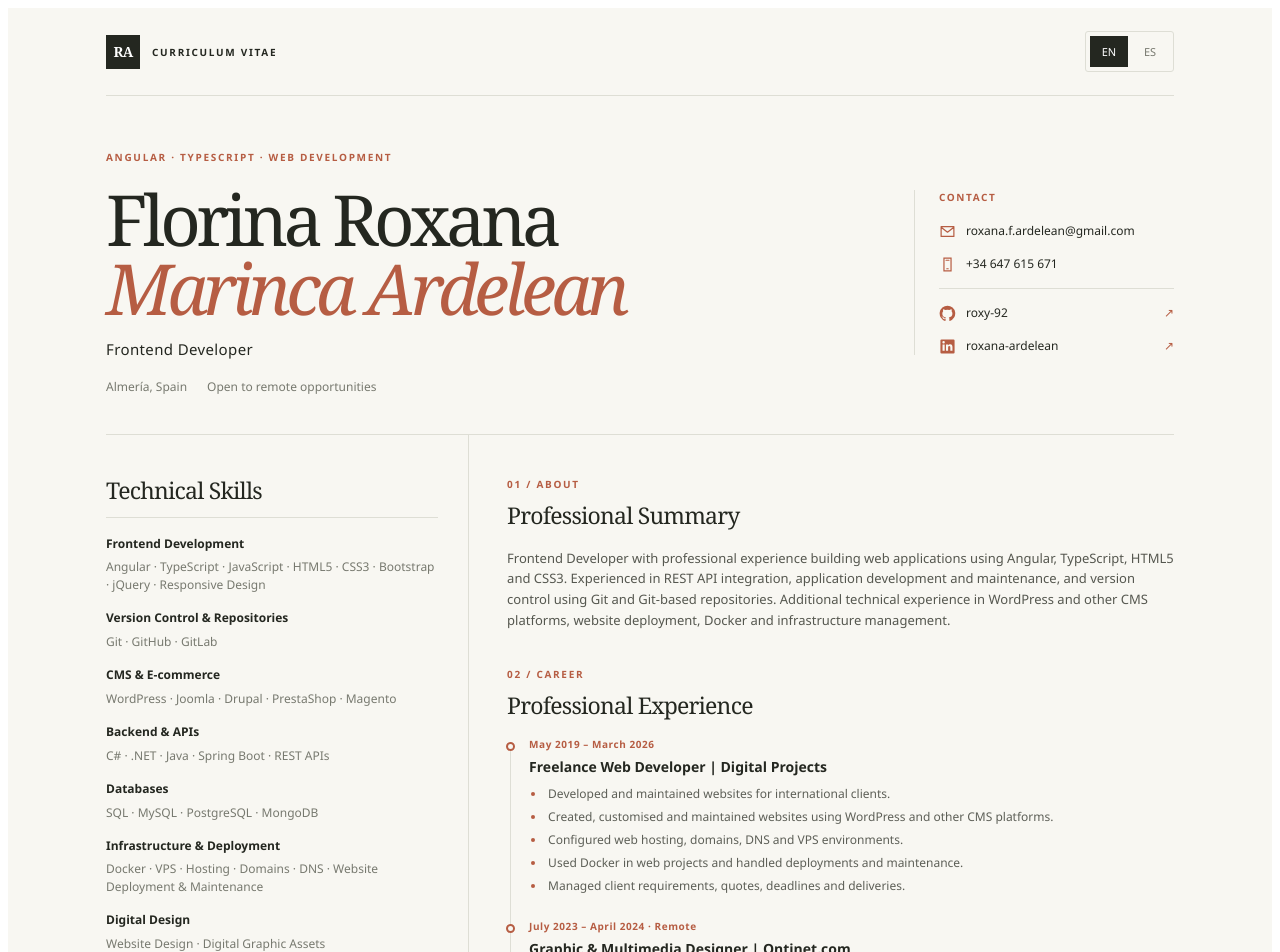
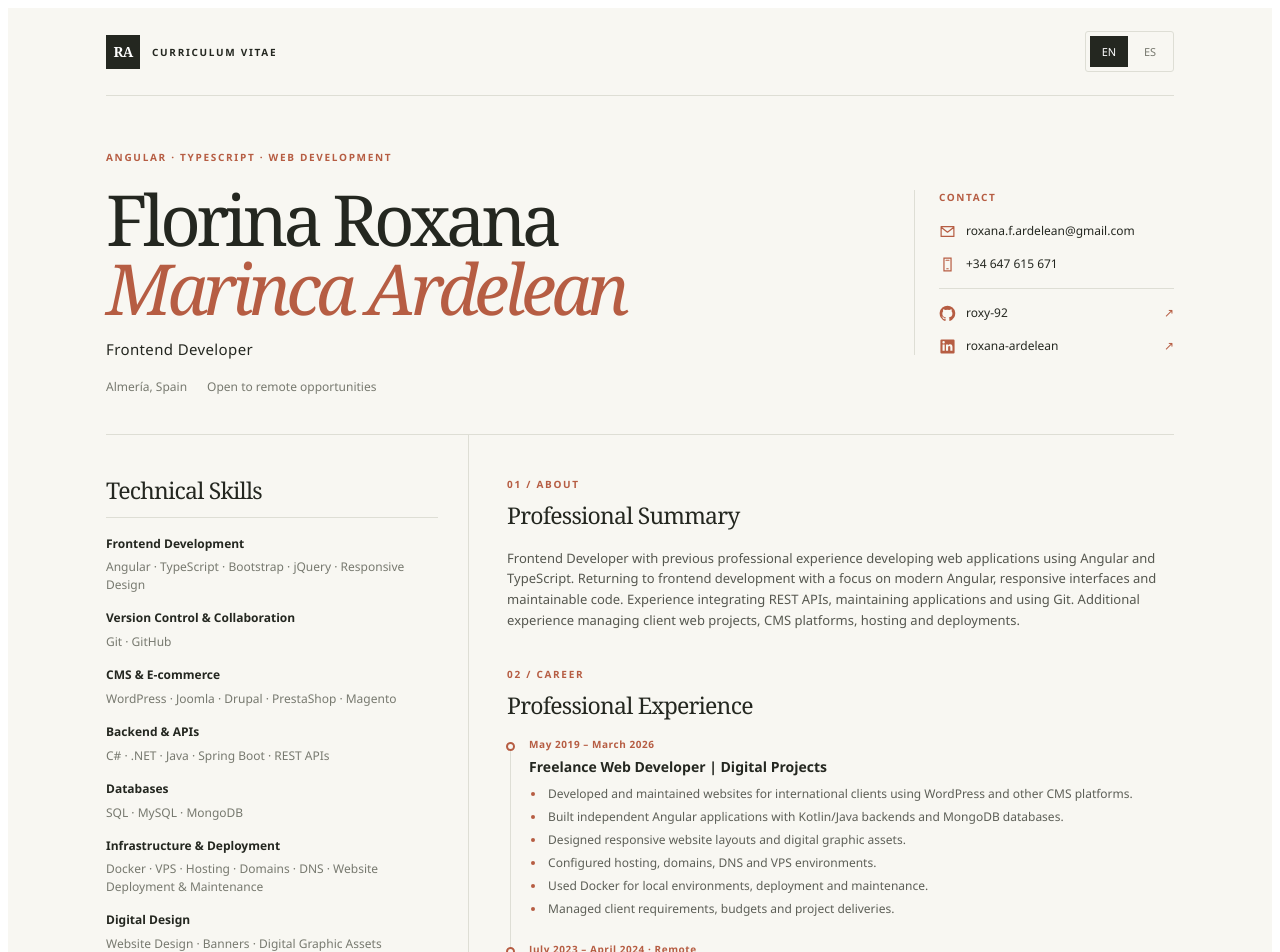
Before and after one commit to roxy-92/frontend-cv, an Angular app: page / in a window 1280 px wide. Shown: the top 952 px of the page. Built offline with nearby package versions, Linux system fonts and the light colour scheme.

Commit message:
Update CV content, skills and mentoring experience

```diff
--- a/src/app/app.ts
+++ b/src/app/app.ts
@@ -19,11 +19,11 @@ export class App {
       contact: 'Contact',
       profile: 'Professional Summary',
       profileText:
-        'Frontend Developer with professional experience building web applications using Angular, TypeScript, HTML5 and CSS3. Experienced in REST API integration, application development and maintenance, and version control using Git and Git-based repositories. Additional technical experience in WordPress and other CMS platforms, website deployment, Docker and infrastructure management.',
+        'Frontend Developer with previous professional experience developing web applications using Angular and TypeScript. Returning to frontend development with a focus on modern Angular, responsive interfaces and maintainable code. Experience integrating REST APIs, maintaining applications and using Git. Additional experience managing client web projects, CMS platforms, hosting and deployments.',
       skills: 'Technical Skills',
       experience: 'Professional Experience',
       education: 'Education',
-      training: 'Certifications & Additional Training',
+      training: 'Additional Activities',
       languages: 'Languages',
 
       jobs: [
@@ -31,11 +31,12 @@ export class App {
           title: 'Freelance Web Developer | Digital Projects',
           dates: 'May 2019 – March 2026',
           bullets: [
-            'Developed and maintained websites for international clients.',
-            'Created, customised and maintained websites using WordPress and other CMS platforms.',
-            'Configured web hosting, domains, DNS and VPS environments.',
-            'Used Docker in web projects and handled deployments and maintenance.',
-            'Managed client requirements, quotes, deadlines and deliveries.',
+            'Developed and maintained websites for international clients using WordPress and other CMS platforms.',
+            'Built independent Angular applications with Kotlin/Java backends and MongoDB databases.',
+            'Designed responsive website layouts and digital graphic assets.',
+            'Configured hosting, domains, DNS and VPS environments.',
+            'Used Docker for local environments, deployment and maintenance.',
+            'Managed client requirements, budgets and project deliveries.',
           ],
         },
         {
@@ -91,11 +92,11 @@ export class App {
         {
           title: 'Frontend Development',
           items:
-            'Angular · TypeScript · JavaScript · HTML5 · CSS3 · Bootstrap · jQuery · Responsive Design',
+            'Angular · TypeScript · Bootstrap · jQuery · Responsive Design',
         },
         {
-          title: 'Version Control & Repositories',
-          items: 'Git · GitHub · GitLab',
+          title: 'Version Control & Collaboration',
+          items: 'Git · GitHub',
         },
         {
           title: 'CMS & E-commerce',
@@ -107,7 +108,7 @@ export class App {
         },
         {
           title: 'Databases',
-          items: 'SQL · MySQL · PostgreSQL · MongoDB',
+          items: 'SQL · MySQL · MongoDB',
         },
         {
           title: 'Infrastructure & Deployment',
@@ -116,7 +117,7 @@ export class App {
         },
         {
           title: 'Digital Design',
-          items: 'Website Design · Digital Graphic Assets',
+          items: 'Website Design · Banners · Digital Graphic Assets',
         },
       ],
 
@@ -139,8 +140,8 @@ export class App {
       ],
 
       trainingItems: [
+        'Girls Camp Mentor · Two consecutive years',
         'HTML & CSS Workshop Instructor',
-        'Digital Transformation Fundamentals',
       ],
 
       languageItems: [
@@ -157,11 +158,11 @@ export class App {
       contact: 'Contacto',
       profile: 'Perfil profesional',
       profileText:
-        'Desarrolladora Frontend con experiencia profesional creando aplicaciones web con Angular, TypeScript, HTML5 y CSS3. Experiencia integrando APIs REST, desarrollando y manteniendo aplicaciones y utilizando Git y repositorios de código. Experiencia técnica adicional con WordPress y otros CMS, despliegue web, Docker y gestión de infraestructura.',
+        'Desarrolladora frontend con experiencia profesional previa en aplicaciones web con Angular y TypeScript. Retomando el desarrollo frontend con especial interés en Angular moderno, interfaces adaptables y código mantenible. Experiencia integrando APIs REST, manteniendo aplicaciones y utilizando Git. Experiencia adicional gestionando proyectos web para clientes, plataformas CMS, alojamiento y despliegues.',
       skills: 'Competencias técnicas',
       experience: 'Experiencia profesional',
       education: 'Formación académica',
-      training: 'Certificaciones y formación adicional',
+      training: 'Actividades complementarias',
       languages: 'Idiomas',
 
       jobs: [
@@ -169,11 +170,12 @@ export class App {
           title: 'Desarrolladora web autónoma | Proyectos digitales',
           dates: 'Mayo 2019 – marzo 2026',
           bullets: [
-            'Desarrollo y mantenimiento de páginas web para clientes internacionales.',
-            'Creación, personalización y mantenimiento de webs con WordPress y otros CMS.',
+            'Desarrollo y mantenimiento de sitios web para clientes internacionales con WordPress y otros CMS.',
+            'Desarrollo de aplicaciones propias con Angular, backend en Kotlin/Java y bases de datos MongoDB.',
+            'Diseño de páginas adaptables y recursos gráficos digitales.',
             'Configuración de alojamiento web, dominios, DNS y entornos VPS.',
-            'Uso de Docker en proyectos web y gestión de despliegues y mantenimiento.',
-            'Gestión de requisitos de clientes, presupuestos, plazos y entregas.',
+            'Uso de Docker para entornos locales, despliegues y mantenimiento.',
+            'Gestión de requisitos, presupuestos y entregas de proyectos.',
           ],
         },
         {
@@ -230,11 +232,11 @@ export class App {
         {
           title: 'Desarrollo frontend',
           items:
-            'Angular · TypeScript · JavaScript · HTML5 · CSS3 · Bootstrap · jQuery · Diseño adaptable',
+            'Angular · TypeScript · Bootstrap · jQuery · Diseño adaptable',
         },
         {
-          title: 'Control de versiones y repositorios',
-          items: 'Git · GitHub · GitLab',
+          title: 'Control de versiones y colaboración',
+          items: 'Git · GitHub',
         },
         {
           title: 'CMS y comercio electrónico',
@@ -246,7 +248,7 @@ export class App {
         },
         {
           title: 'Bases de datos',
-          items: 'SQL · MySQL · PostgreSQL · MongoDB',
+          items: 'SQL · MySQL · MongoDB',
         },
         {
           title: 'Infraestructura y despliegue',
@@ -255,7 +257,7 @@ export class App {
         },
         {
           title: 'Diseño digital',
-          items: 'Diseño web · Recursos gráficos digitales',
+          items: 'Diseño web · Banners · Recursos gráficos digitales',
         },
       ],
 
@@ -276,8 +278,8 @@ export class App {
       ],
 
       trainingItems: [
+        'Mentora en Girls Camp · Dos años consecutivos',
         'Instructora de talleres de HTML y CSS',
-        'Fundamentos de transformación digital',
       ],
 
       languageItems: [
```
